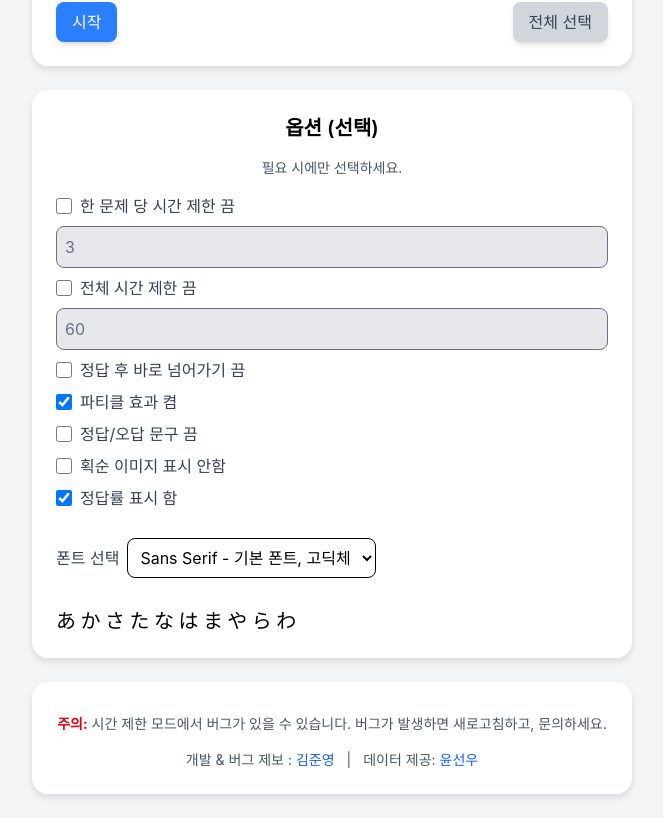
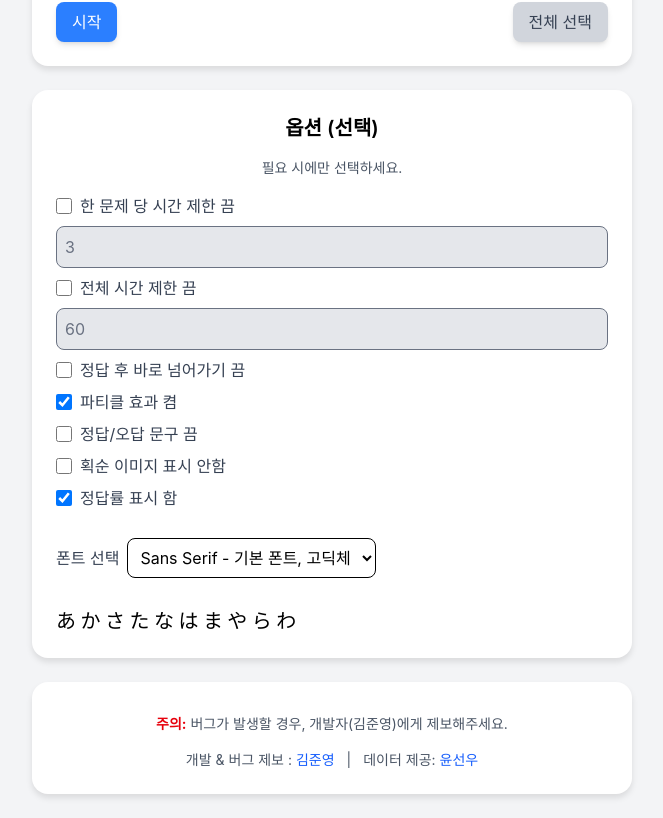
Before and after one commit to yulmwu/jp-study, a React (Create React App) app: page / in a window 1280 px wide. Shown: the part 234-1052 px from the top of the page, without its empty margins (308-971 px from the left). Built offline with nearby package versions, Linux system fonts and the light colour scheme.

Commit message:
Update FooterCard.tsx

```diff
--- a/src/components/FooterCard.tsx
+++ b/src/components/FooterCard.tsx
@@ -5,7 +5,7 @@ const FooterCard = () => {
                 <b>
                     <span className='text-red-600'>주의:</span>
                 </b>{' '}
-                시간 제한 모드에서 버그가 있을 수 있습니다. 버그가 발생하면 새로고침하고, 문의하세요.
+                버그가 발생할 경우, 개발자(김준영)에게 제보해주세요.
             </p>
 
             <p className='text-center text-gray-600 text-sm mt-4'>
```
